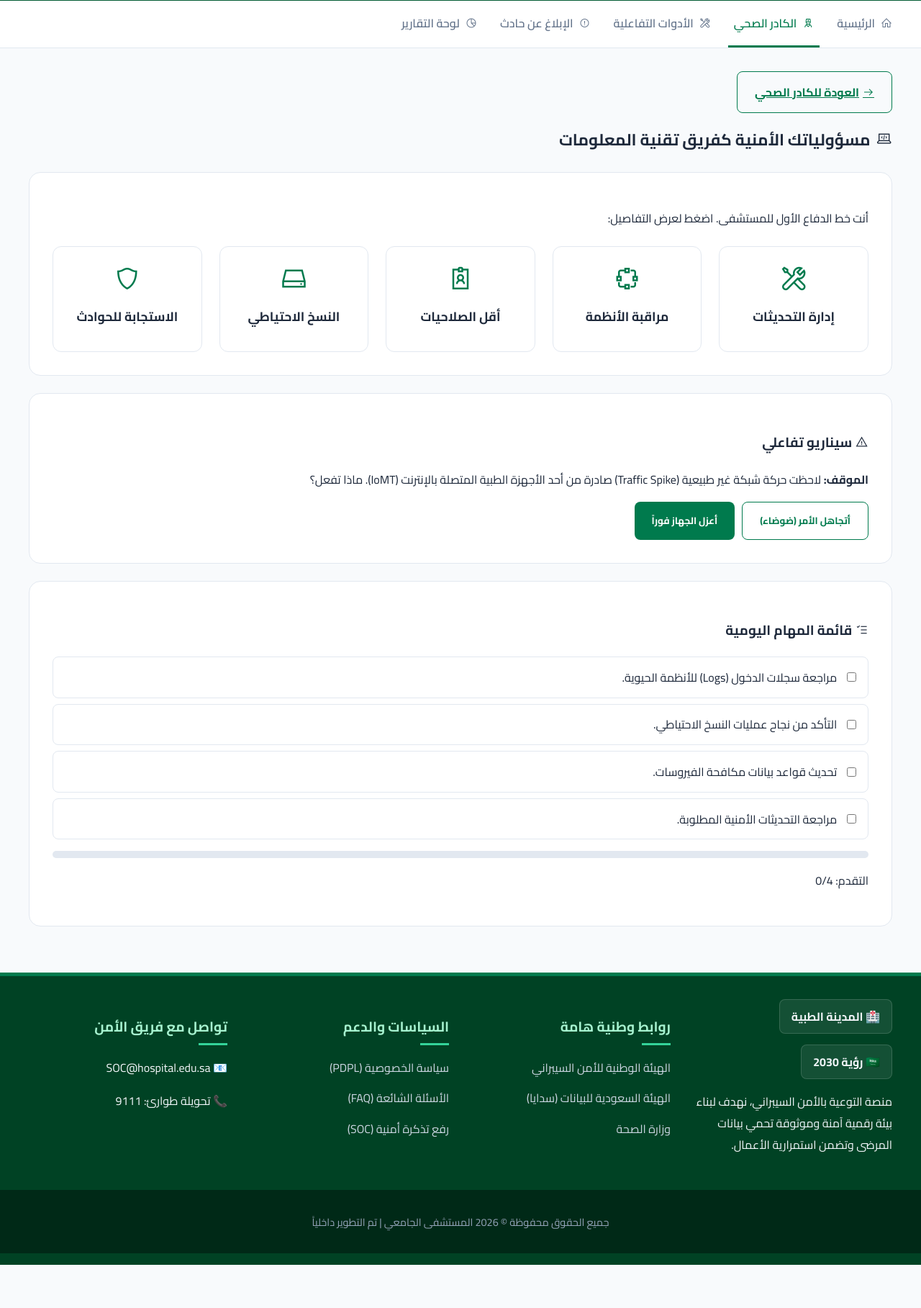
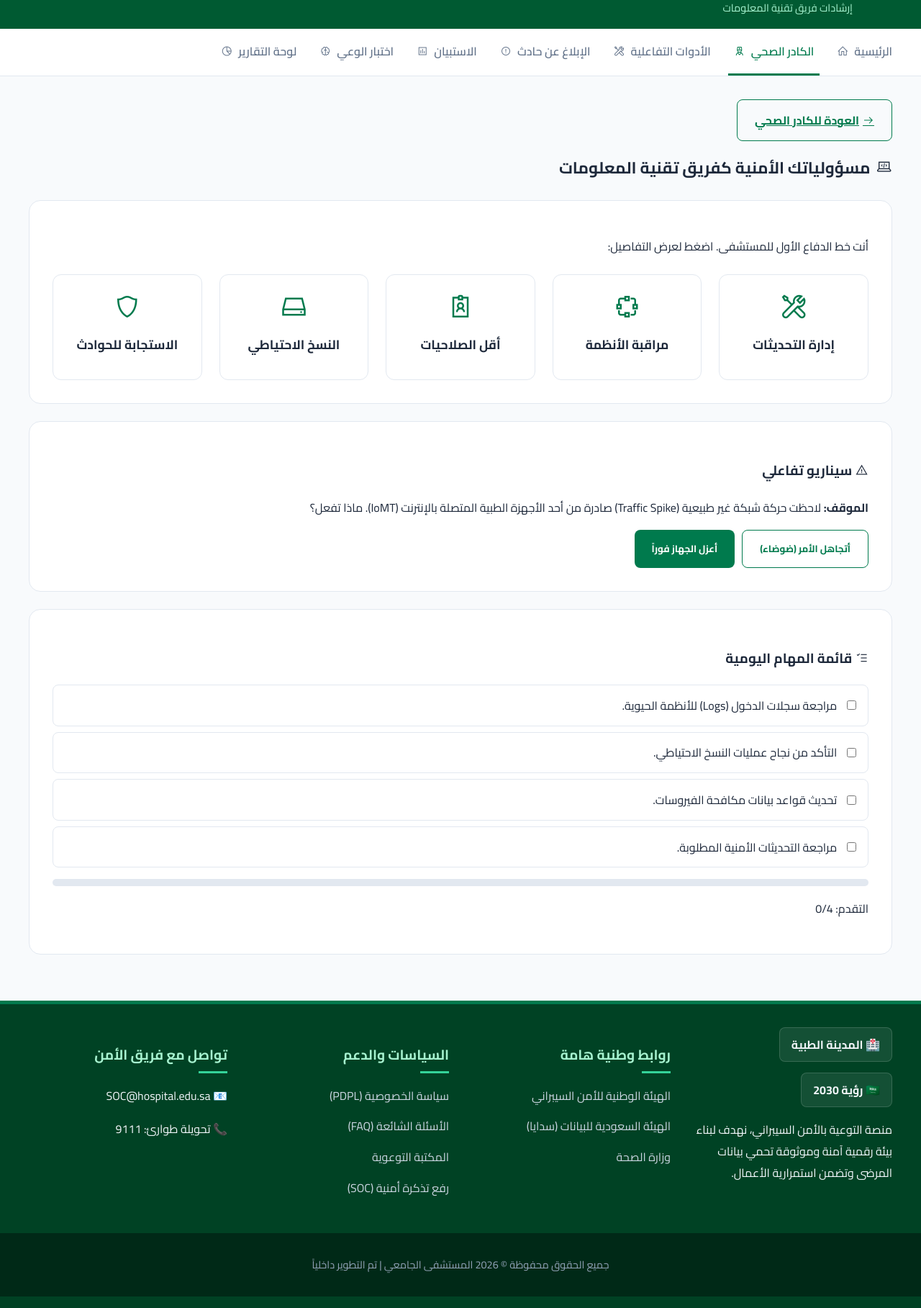
Before and after one commit to saif-ry/CO-OP-Training, a plain HTML site: page it-staff.html in a window 1280 px wide. Shown: the part 97-1914 px from the top of the page at 72% size. Before the commit the page ends 1854 px from the top, so only its background shows below. Drawn offline with nearby package versions, Linux system fonts and the light colour scheme.

Commit message:
Update it-staff.html

```diff
--- a/it-staff.html
+++ b/it-staff.html
@@ -76,7 +76,8 @@
         <div class="header-right">
             <div class="logo-placeholder"><i class="las la-hospital"></i></div>
             <div class="header-titles">
-                <h1 data-ar="المدينة الطبية | منصة التوعية بالأمن السيبراني" data-en="Medical City | Cybersecurity Portal">المدينة الطبية | منصة التوعية بالأمن السيبراني</h1>
+                  <h1 data-ar="المدينة الطبية " data-en="Medical City | Cybersecurity Portal">المدينة الطبية </h1>
+                <h1 data-ar=" التوعية بالأمن السيبراني" data-en="Medical City | Cybersecurity Portal"> منصة التوعية بالأمن السيبراني</h1>
                 <p data-ar="إرشادات فريق تقنية المعلومات" data-en="IT Staff Guidelines">إرشادات فريق تقنية المعلومات</p>
             </div>
         </div>
@@ -87,12 +88,14 @@
         </div>
     </header>
 
-    <nav class="nav-menu">
-        <a href="index.html" class="nav-link"><i class="las la-home"></i> <span data-ar="الرئيسية" data-en="Home">الرئيسية</span></a>
-        <a href="employees.html" class="nav-link active"><i class="las la-user-nurse"></i> <span data-ar="الكادر الصحي" data-en="Staff">الكادر الصحي</span></a>
-        <a href="tools.html" class="nav-link"><i class="las la-tools"></i> <span data-ar="الأدوات التفاعلية" data-en="Interactive Tools">الأدوات التفاعلية</span></a>
-        <a href="report.html" class="nav-link"><i class="las la-exclamation-circle"></i> <span data-ar="الإبلاغ عن حادث" data-en="Report Incident">الإبلاغ عن حادث</span></a>
-        <a href="dashboard.html" class="nav-link"><i class="las la-chart-pie"></i> <span data-ar="لوحة التقارير" data-en="Dashboard">لوحة التقارير</span></a>
+   <nav class="nav-menu">
+        <a href="index.html" class="nav-link"><span data-ar="الرئيسية" data-en="Home">الرئيسية</span> <i class="las la-home"></i></a>
+        <a href="employees.html" class="nav-link active"><span data-ar="الكادر الصحي" data-en="Staff">الكادر الصحي</span> <i class="las la-user-nurse"></i></a>
+        <a href="tools.html" class="nav-link"><span data-ar="الأدوات التفاعلية" data-en="Interactive Tools">الأدوات التفاعلية</span> <i class="las la-tools"></i></a>
+        <a href="report.html" class="nav-link"><span data-ar="الإبلاغ عن حادث" data-en="Report Incident">الإبلاغ عن حادث</span> <i class="las la-exclamation-circle"></i></a>
+        <a href="survey.html" class="nav-link"><span data-ar="الاستبيان" data-en="Survey">الاستبيان</span> <i class="las la-poll"></i></a>
+        <a href="quiz.html" class="nav-link"><span data-ar="اختبار الوعي" data-en="Awareness Test">اختبار الوعي</span> <i class="las la-brain"></i></a>
+        <a href="dashboard.html" class="nav-link"><span data-ar="لوحة التقارير" data-en="Dashboard">لوحة التقارير</span> <i class="las la-chart-pie"></i></a>
     </nav>
 
     <div class="container">
@@ -138,12 +141,39 @@
 
     <footer class="gov-footer">
         <div class="footer-container">
-            <div class="footer-col"><div class="footer-logos"><div class="hospital-logo">🏥 <span data-ar="المدينة الطبية" data-en="Medical City">المدينة الطبية</span></div><div class="vision-logo">🇸🇦 <span data-ar="رؤية 2030" data-en="Vision 2030">رؤية 2030</span></div></div><p data-ar="منصة التوعية بالأمن السيبراني، نهدف لبناء بيئة رقمية آمنة وموثوقة تحمي بيانات المرضى وتضمن استمرارية الأعمال." data-en="Cybersecurity Awareness Portal, aiming to build a secure digital environment that protects patient data and ensures business continuity.">منصة التوعية بالأمن السيبراني، نهدف لبناء بيئة رقمية آمنة وموثوقة تحمي بيانات المرضى وتضمن استمرارية الأعمال.</p></div>
-            <div class="footer-col links"><h3 data-ar="روابط وطنية هامة" data-en="Important National Links">روابط وطنية هامة</h3><ul><li><a href="https://nca.gov.sa" target="_blank" data-ar="الهيئة الوطنية للأمن السيبراني" data-en="National Cybersecurity Authority (NCA)">الهيئة الوطنية للأمن السيبراني</a></li><li><a href="https://sdaia.gov.sa" target="_blank" data-ar="الهيئة السعودية للبيانات (سدايا)" data-en="Saudi Data Authority (SDAIA)">الهيئة السعودية للبيانات (سدايا)</a></li><li><a href="https://moh.gov.sa" target="_blank" data-ar="وزارة الصحة" data-en="Ministry of Health (MOH)">وزارة الصحة</a></li></ul></div>
-            <div class="footer-col links"><h3 data-ar="السياسات والدعم" data-en="Policies & Support">السياسات والدعم</h3><ul><li><a href="#" data-ar="سياسة الخصوصية (PDPL)" data-en="Privacy Policy (PDPL)">سياسة الخصوصية (PDPL)</a></li><li><a href="faq.html" data-ar="الأسئلة الشائعة (FAQ)" data-en="Frequently Asked Questions (FAQ)">الأسئلة الشائعة (FAQ)</a></li><li><a href="report.html" data-ar="رفع تذكرة أمنية (SOC)" data-en="Raise Security Ticket (SOC)">رفع تذكرة أمنية (SOC)</a></li></ul></div>
-            <div class="footer-col contact"><h3 data-ar="تواصل مع فريق الأمن" data-en="Contact Security Team">تواصل مع فريق الأمن</h3><p>📧 SOC@hospital.edu.sa</p><p>📞 <span data-ar="تحويلة طوارئ:" data-en="Emergency Ext:">تحويلة طوارئ:</span> 9111</p></div>
+            <div class="footer-col">
+                <div class="footer-logos">
+                    <div class="hospital-logo">🏥 <span data-ar="المدينة الطبية" data-en="Medical City">المدينة الطبية</span></div>
+                    <div class="vision-logo">🇸🇦 <span data-ar="رؤية 2030" data-en="Vision 2030">رؤية 2030</span></div>
+                </div>
+                <p data-ar="منصة التوعية بالأمن السيبراني، نهدف لبناء بيئة رقمية آمنة وموثوقة تحمي بيانات المرضى وتضمن استمرارية الأعمال." data-en="Cybersecurity Awareness Portal, aiming to build a secure digital environment that protects patient data and ensures business continuity.">منصة التوعية بالأمن السيبراني، نهدف لبناء بيئة رقمية آمنة وموثوقة تحمي بيانات المرضى وتضمن استمرارية الأعمال.</p>
+            </div>
+            <div class="footer-col links">
+                <h3 data-ar="روابط وطنية هامة" data-en="Important National Links">روابط وطنية هامة</h3>
+                <ul>
+                    <li><a href="https://nca.gov.sa" target="_blank" data-ar="الهيئة الوطنية للأمن السيبراني" data-en="National Cybersecurity Authority (NCA)">الهيئة الوطنية للأمن السيبراني</a></li>
+                    <li><a href="https://sdaia.gov.sa" target="_blank" data-ar="الهيئة السعودية للبيانات (سدايا)" data-en="Saudi Data Authority (SDAIA)">الهيئة السعودية للبيانات (سدايا)</a></li>
+                    <li><a href="https://moh.gov.sa" target="_blank" data-ar="وزارة الصحة" data-en="Ministry of Health (MOH)">وزارة الصحة</a></li>
+                </ul>
+            </div>
+            <div class="footer-col links">
+                <h3 data-ar="السياسات والدعم" data-en="Policies & Support">السياسات والدعم</h3>
+                <ul>
+                    <li><a href="#" data-ar="سياسة الخصوصية (PDPL)" data-en="Privacy Policy (PDPL)">سياسة الخصوصية (PDPL)</a></li>
+                    <li><a href="faq.html" data-ar="الأسئلة الشائعة (FAQ)" data-en="Frequently Asked Questions (FAQ)">الأسئلة الشائعة (FAQ)</a></li>
+                    <li><a href="oip.html" data-ar="المكتبة التوعوية" data-en="Awareness Library">المكتبة التوعوية</a></li>
+                    <li><a href="report.html" data-ar="رفع تذكرة أمنية (SOC)" data-en="Raise Security Ticket (SOC)">رفع تذكرة أمنية (SOC)</a></li>
+                </ul>
+            </div>
+            <div class="footer-col contact">
+                <h3 data-ar="تواصل مع فريق الأمن" data-en="Contact Security Team">تواصل مع فريق الأمن</h3>
+                <p>📧 SOC@hospital.edu.sa</p>
+                <p>📞 <span data-ar="تحويلة طوارئ:" data-en="Emergency Ext:">تحويلة طوارئ:</span> 9111</p>
+            </div>
         </div>
-        <div class="footer-bottom"><p data-ar="جميع الحقوق محفوظة © 2026 المستشفى الجامعي | تم التطوير داخلياً" data-en="All Rights Reserved © 2026 University Hospital | Developed Internally">جميع الحقوق محفوظة © 2026 المستشفى الجامعي | تم التطوير داخلياً</p></div>
+        <div class="footer-bottom">
+            <p data-ar="جميع الحقوق محفوظة © 2026 المستشفى الجامعي | تم التطوير داخلياً" data-en="All Rights Reserved © 2026 University Hospital | Developed Internally">جميع الحقوق محفوظة © 2026 المستشفى الجامعي | تم التطوير داخلياً</p>
+        </div>
     </footer>
 
     <script>
```
